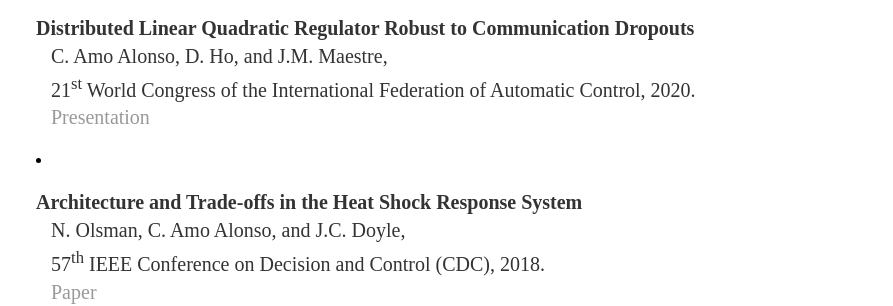
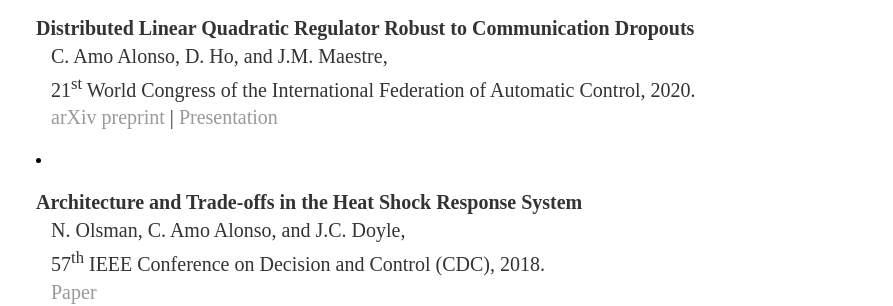
Before and after one commit to camoalon/camoalon.github.io, a Jekyll site: the page built from publications.html, in a window 1280 px wide. Shown: the part 972-1278 px from the top of the page, without its empty margins (161-1054 px from the left). Built offline with Jekyll 4.4.1, drawn with Linux system fonts in a browser that asks for light colours.

Commit message:
added link

```diff
--- a/publications.html
+++ b/publications.html
@@ -47,6 +47,7 @@ S.-H. Tseng, C. Amo Alonso, and SJ. Han, <br />
 <strong>Distributed Linear Quadratic Regulator Robust to Communication Dropouts</strong><br />
 C. Amo Alonso, D. Ho, and J.M. Maestre,<br />
 21<sup>st</sup> World Congress of the International Federation of Automatic Control, 2020. <br />
+<a href="https://arxiv.org/abs/2103.03967"> arXiv preprint</a> |
 <a href="https://youtu.be/EwIXnquVmS0"> Presentation </a></p>
 
 
```
